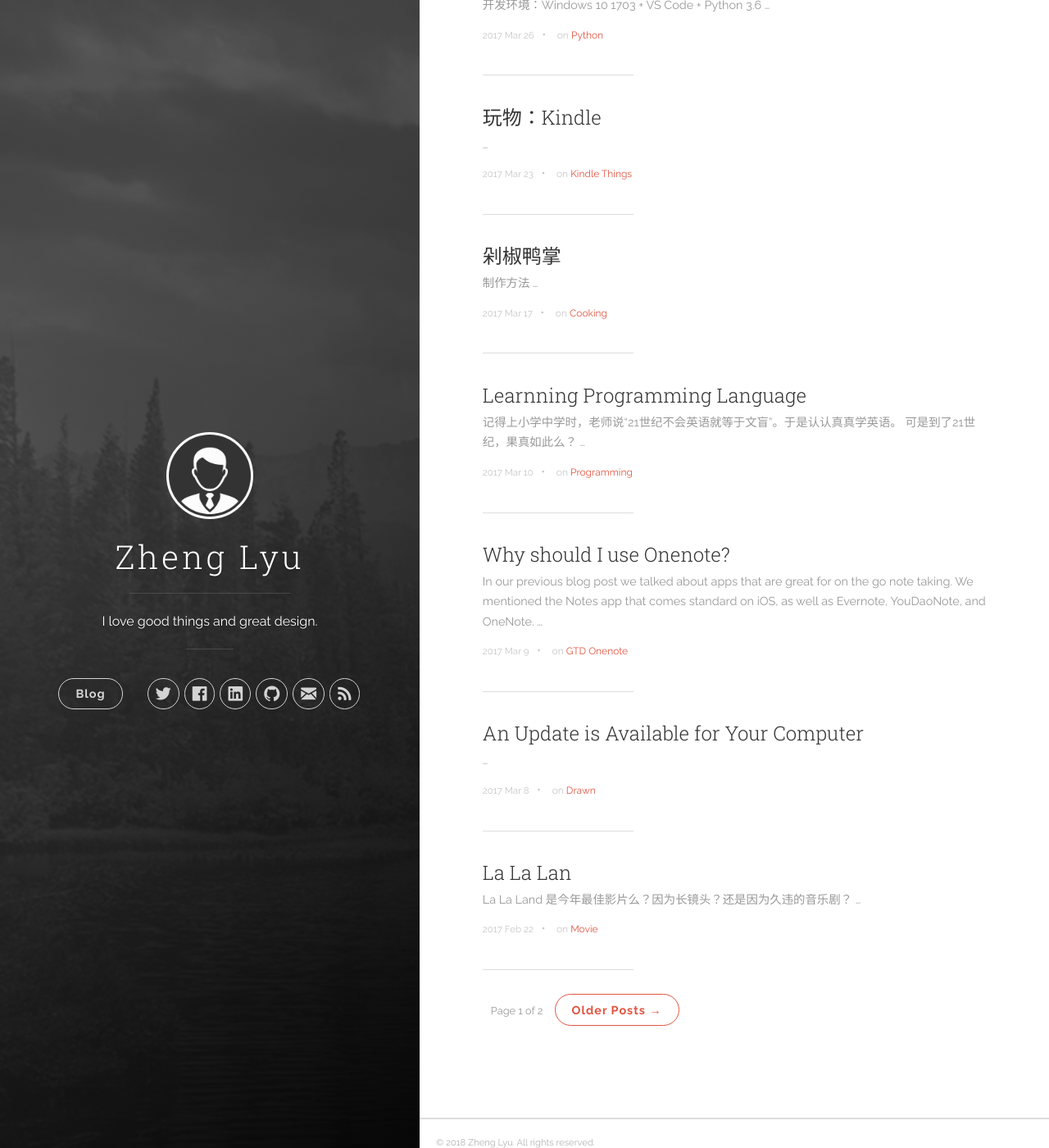
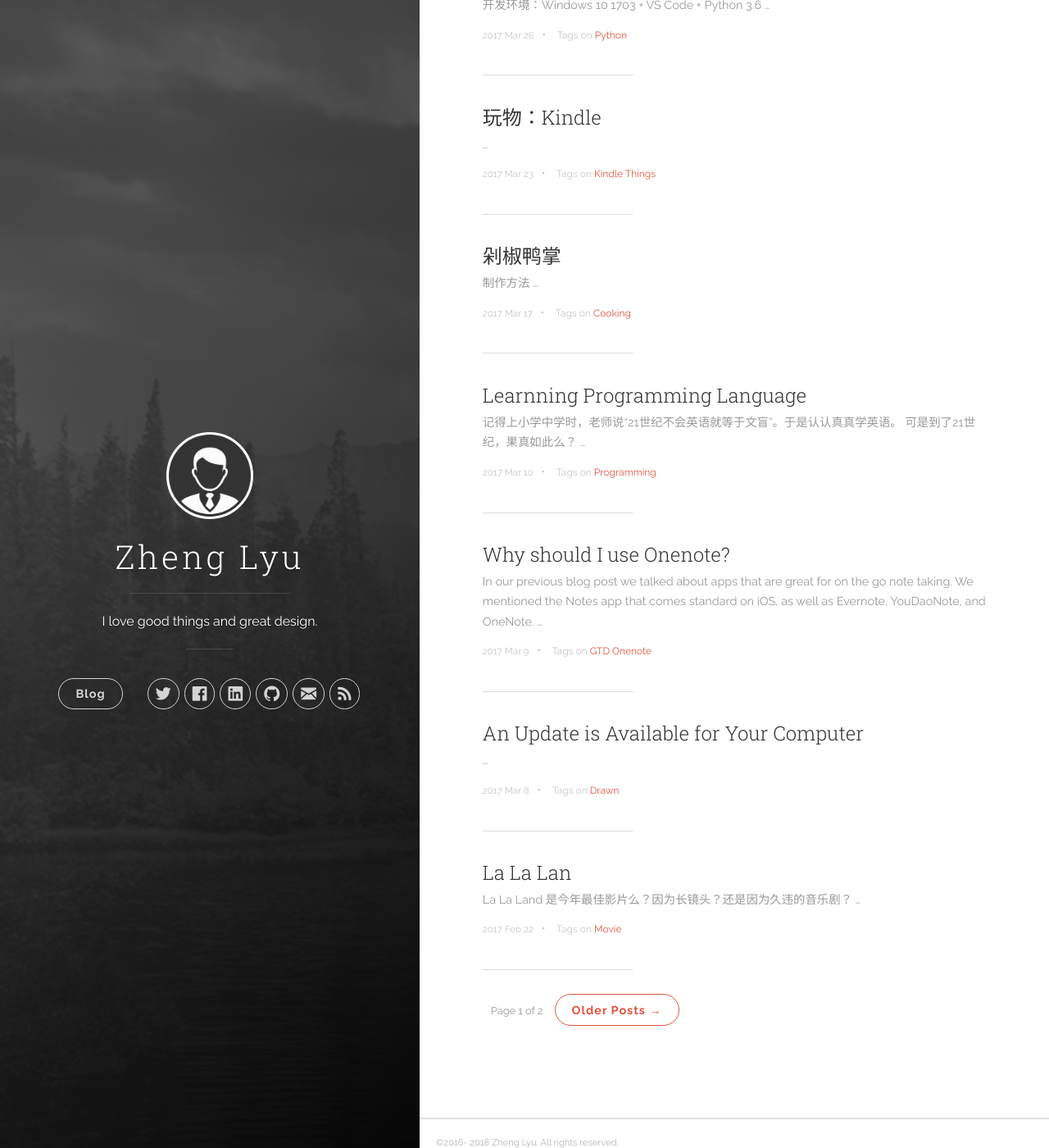
Before and after one commit to zhenglyu-test/zhenglyu-test.github.io, a Jekyll site: the page built from index.html, in a window 1280 px wide and 1400 px high, scrolled down 625 px. Shown: the whole window at 82% size. Built offline with Jekyll 4.4.1, drawn with Linux system fonts in a browser that asks for light colours; the list of posts is cut into pages by our own code; some of the changed text lies outside the part shown.

Commit message:
fix footer
fix footer

```diff
--- a/_includes/footer.html
+++ b/_includes/footer.html
@@ -1,5 +1,5 @@
 <footer class="footer">
-  <span class="footer__copyright">&copy; {{ site.time | date: '%Y' }} {{ site.author.name }}. All rights reserved.</span>
+  <span class="footer__copyright">&copy;2016- {{ site.time | date: '%Y' }} {{ site.author.name }}. All rights reserved.</span>
 </footer>
 
 <script type="text/javascript" src="https://ajax.googleapis.com/ajax/libs/jquery/3.3.1/jquery.min.js"></script>
--- a/_layouts/post.html
+++ b/_layouts/post.html
@@ -6,7 +6,7 @@ layout: default
     <div class="post-meta">
       <time datetime="{{ page.date | date: "%Y-%m-%d %H:%M" }}" class="post-meta__date date">{{ page.date | date: "%Y %b %-d" }}</time>
       {% if page.tags.size > 0 %}
-      &#8226; <span class="post-meta__tags">on {% for tag in page.tags %}<a href="{{ site.baseurl }}/tags/#{{ tag }}">{{ tag }}</a> {% endfor %}</span>
+      &#8226; <span class="post-meta__tags">Tags on {% for tag in page.tags %}<a href="{{ site.baseurl }}/tags/#{{ tag }}">{{ tag }}</a> {% endfor %}</span>
       {% endif %}
     </div>
     <h1 class="post-title">{{ page.title }}</h1>
--- a/index.html
+++ b/index.html
@@ -13,7 +13,7 @@ robots: noindex
         <div class="post-list__meta">
             <time datetime="{{ post.date | date: "%Y-%m-%d %H:%M" }}" class="post-list__meta--date date">{{ post.date | date: "%Y %b %-d" }}</time>
             {% if post.tags.size > 0 %}
-            &#8226; <span class="post-meta__tags">on {% for tag in post.tags %}<a href="{{ site.baseurl }}/tags/#{{ tag }}">{{ tag }}</a> {% endfor %}</span>
+            &#8226; <span class="post-meta__tags">Tags on {% for tag in post.tags %}<a href="{{ site.baseurl }}/tags/#{{ tag }}">{{ tag }}</a> {% endfor %}</span>
             {% endif %}
         </div>
         <hr class="post-list__divider">
```
